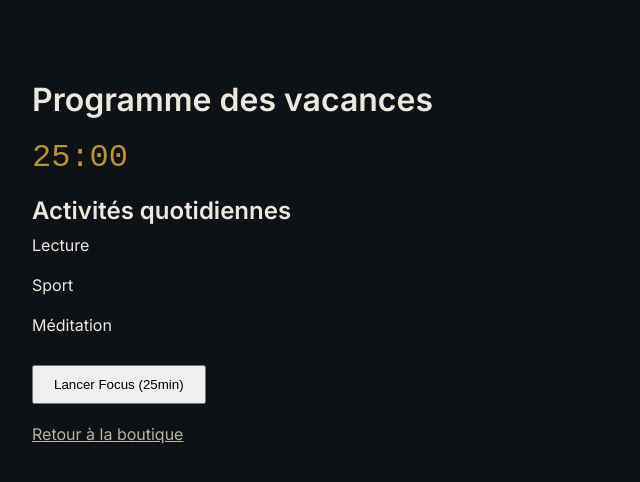
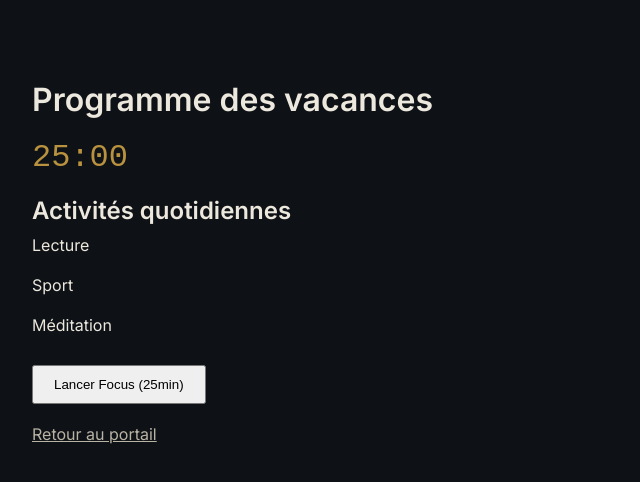
Before and after one commit to ossenguemouetoua-web/grace-le-kg-zfr, a plain HTML site: page vacances.html in a window 1280 px wide. Shown: the full height of the page, 212-852 px from the left. Drawn offline with Linux system fonts and the light colour scheme.

```diff
--- a/vacances.html
+++ b/vacances.html
@@ -39,7 +39,7 @@
     <div class="action" style="margin-top:20px;">
         <button id="startBtn" style="padding:10px 20px; cursor:pointer;">Lancer Focus (25min)</button>
         <br><br>
-        <a href="index.html" style="color: var(--paper-dim);">Retour à la boutique</a>
+        <a href="index.html" style="color: var(--paper-dim);">Retour au portail</a>
     </div>
 </div>
 <script>
```
